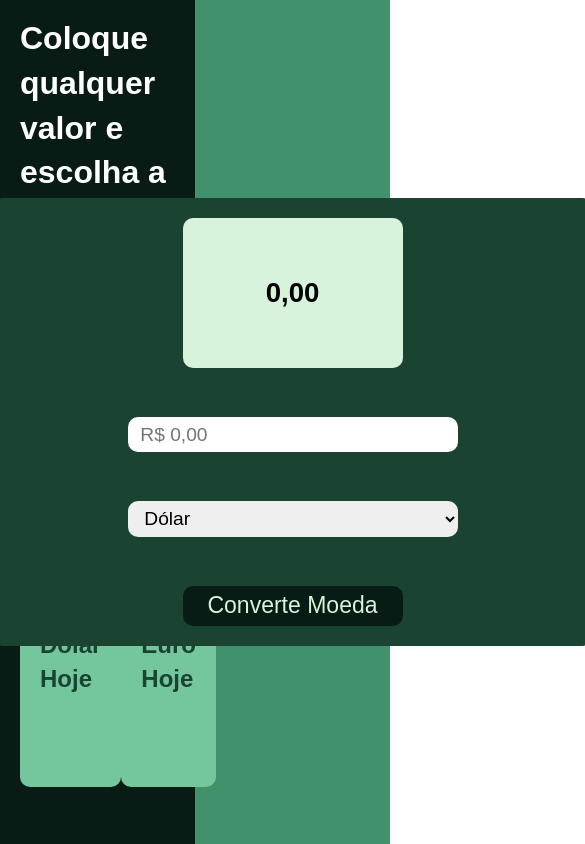
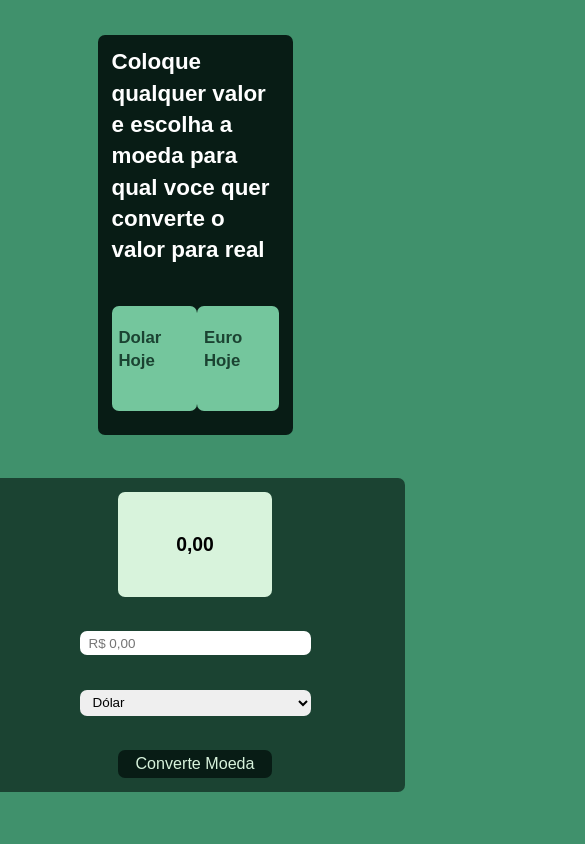
Before and after one commit to Johnnysamuca/projeto_converte_moeda, a website built with Vite: page index.html in a window 390 px wide. Shown: the whole page, 585 px wide, since content can reach past the window. Built offline with nearby package versions, Linux system fonts and the light colour scheme; no server answers.

Commit message:
responsividade concluida

```diff
--- a/scss/main.scss
+++ b/scss/main.scss
@@ -8,11 +8,27 @@
   gap: $gap;
 }
 
-@mixin grid($grid: auto, $gridRow: auto, $gridColumn: auto) {
+@mixin grid($grid: none, $gridRow: auto, $gridColumn: auto) {
   display: grid;
   grid: $grid;
   grid-row: $gridRow;
   grid-column: $gridColumn;
+}
+
+@mixin respond($tamanho) {
+  @if $tamanho == "grande" {
+    @media (max-width: 1100px) {
+      @content;
+    }
+  } @else if $tamanho == "acimaDamedia" {
+    @media (max-width: 806px) {
+      @content;
+    }
+  } @else if $tamanho == "medio" {
+    @media (max-width: 710px) {
+      @content;
+    }
+  }
 }
 
 // Variaveis
@@ -33,6 +49,14 @@ $white: #fff;
 
 html {
   font-size: 62.5%;
+
+  @include respond(grande) {
+    font-size: 50%;
+  }
+
+  @include respond(medio) {
+    font-size: 43.75%;
+  }
 }
 
 body {
@@ -40,14 +64,23 @@ body {
   line-height: 1.4;
   font-family: "Montserrat", sans-serif;
   color: #000;
+  height: 100dvh;
+  background-color: $color-primary;
 }
 
 // Estilização da main
 
 .main {
-  height: 100dvh;
-  background-color: $color-primary;
-  @include grid(repeat(2, 1fr) / repeat(4, 1fr), auto, auto);
+  height: 100%;
+  @include grid(repeat(2, 1fr) / repeat(4, 1fr));
+
+  @include respond(grande) {
+    @include grid(repeat(4, 200px) / repeat(4, 1fr));
+  }
+
+  @include respond(medio) {
+    padding-top: 5rem;
+  }
 
   &__caixa-titulo {
     max-width: 50rem;
@@ -55,6 +88,15 @@ body {
     padding: 1.6rem 2rem;
     background-color: $color-secondary;
     color: $white;
+
+    @include respond(grande) {
+      @include grid($gridRow: 1 / span 2, $gridColumn: 2 / span 2);
+    }
+
+    @include respond(medio) {
+      border-radius: 1rem;
+      max-width: 60rem;
+    }
   }
 
   &__caixa-cotacaoAtual {
@@ -67,6 +109,11 @@ body {
     padding: 1.6rem 2rem;
     border-radius: 1rem;
     min-height: 20rem;
+
+    @include respond(medio) {
+      padding: 1.6rem 1rem;
+      min-height: 15rem;
+    }
   }
 
   &__valor-cotacao {
@@ -85,6 +132,10 @@ body {
   &__form {
     @include grid($gridRow: 1 / span 2, $gridColumn: 3 / span 2);
     @include flex($align: center, $justify: center);
+
+    @include respond(grande) {
+      @include grid($gridRow: 3 / span 2, $gridColumn: 2 / span 2);
+    }
   }
 
   &__conteudoForm {
```
Also changed, not shown: css/style.css, 1 other file.
